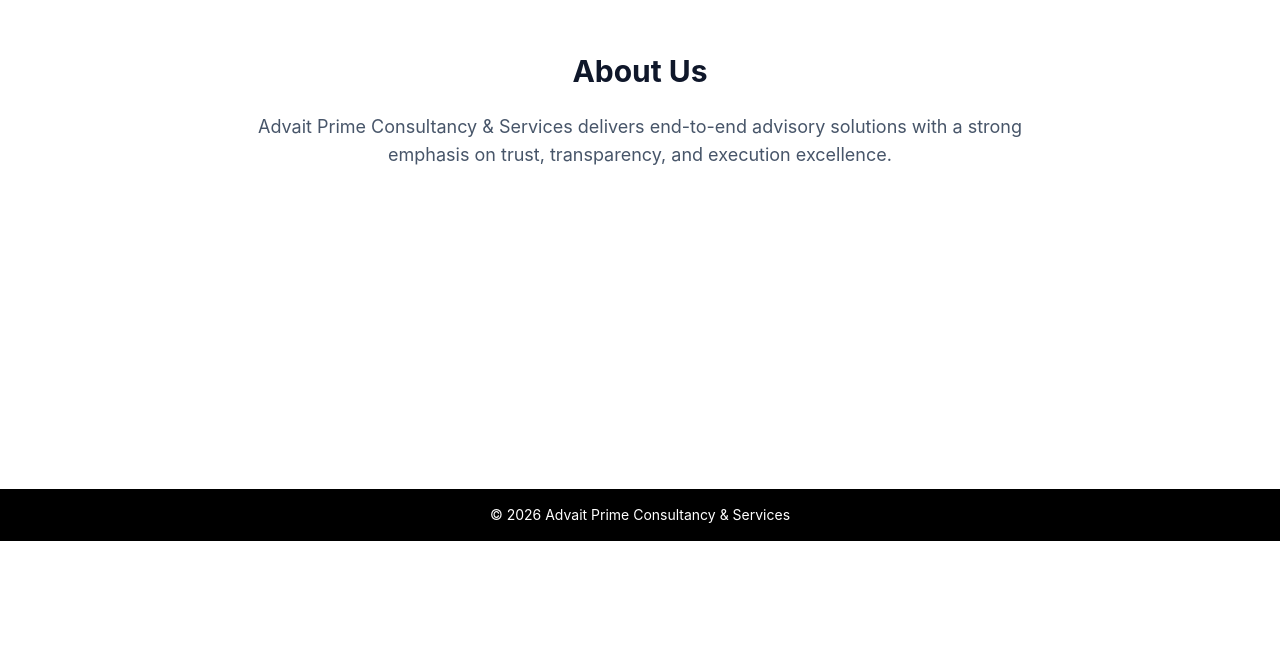
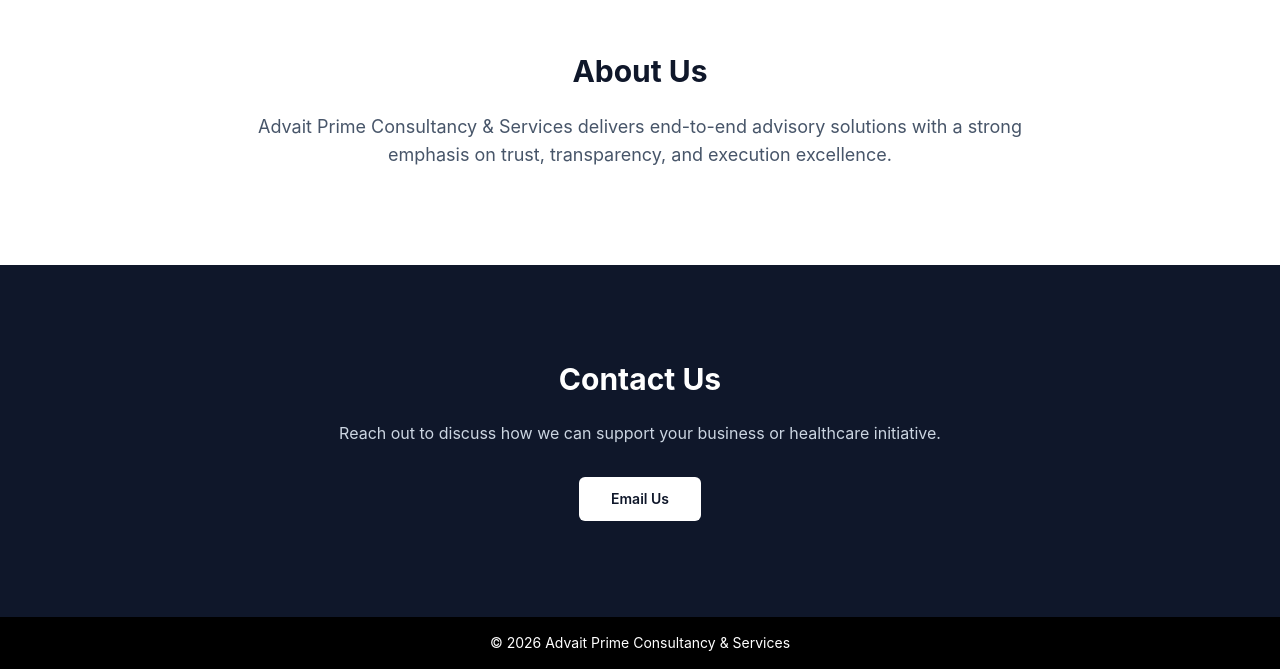
Before and after one commit to psh2590/advait-prime-website, a React app in the folder frontend/: page / in a window 1280 px wide. Shown: the part 1400-2069 px from the top of the page. Before the commit the page ends 1941 px from the top, so only its background shows below. Built offline with nearby package versions, Linux system fonts and the light colour scheme; the HTML template or start-up script is replaced by a standard one.

Commit message:
Update Contact.jsx

```diff
--- a/frontend/src/components/Contact.jsx
+++ b/frontend/src/components/Contact.jsx
@@ -1,10 +1,21 @@
 export default function Contact() {
   return (
-    <section className="bg-primary text-white py-16">
-      <div className="max-w-5xl mx-auto px-6 text-center">
-        <h3 className="text-2xl font-bold mb-4">Contact Us</h3>
-        <p>Email: reachus@advaitprimeconsultancy.com</p>
-        <p>Phone: +91-9506474980</p>
+    <section id="contact" className="bg-slate-900 py-24 text-white">
+      <div className="mx-auto max-w-4xl px-6 text-center">
+        <h2 className="text-3xl font-bold">
+          Contact Us
+        </h2>
+
+        <p className="mt-6 text-slate-300">
+          Reach out to discuss how we can support your business or healthcare initiative.
+        </p>
+
+        <a
+          href="mailto:reachus@advaitprimeconsultancy.com"
+          className="mt-8 inline-block rounded-md bg-white px-8 py-3 text-sm font-semibold text-slate-900 hover:bg-slate-200"
+        >
+          Email Us
+        </a>
       </div>
     </section>
   );
```
